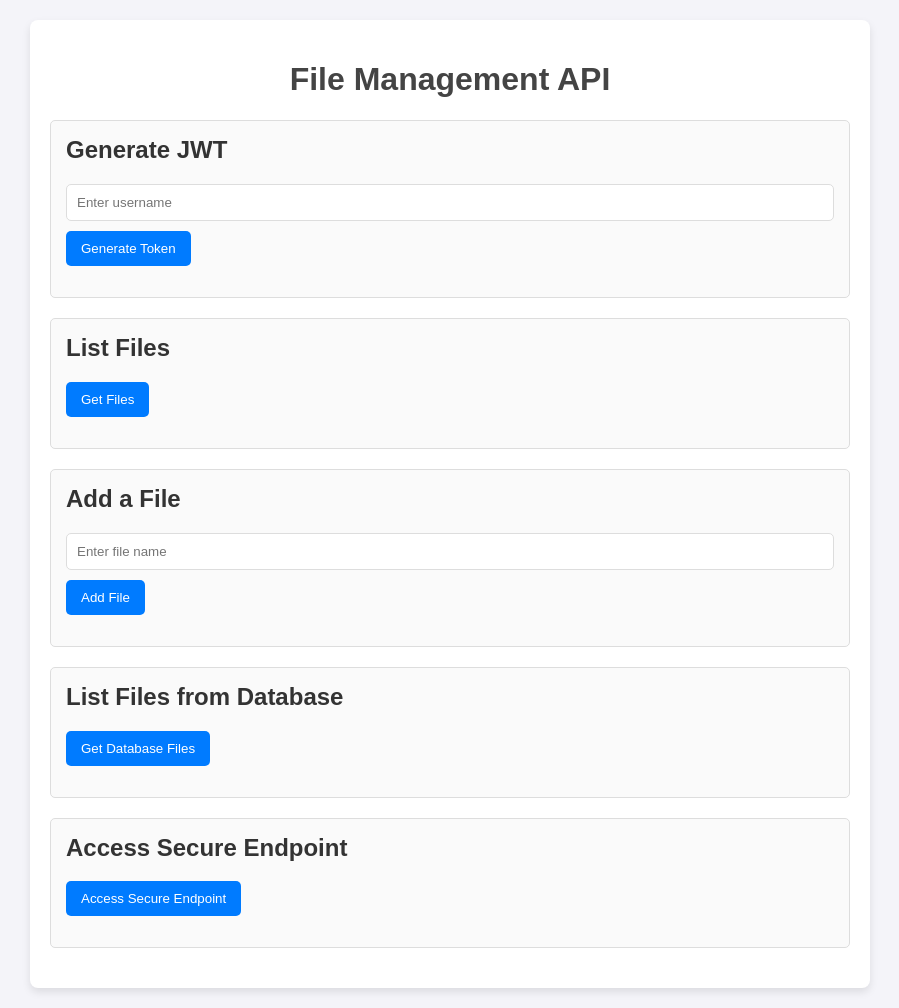
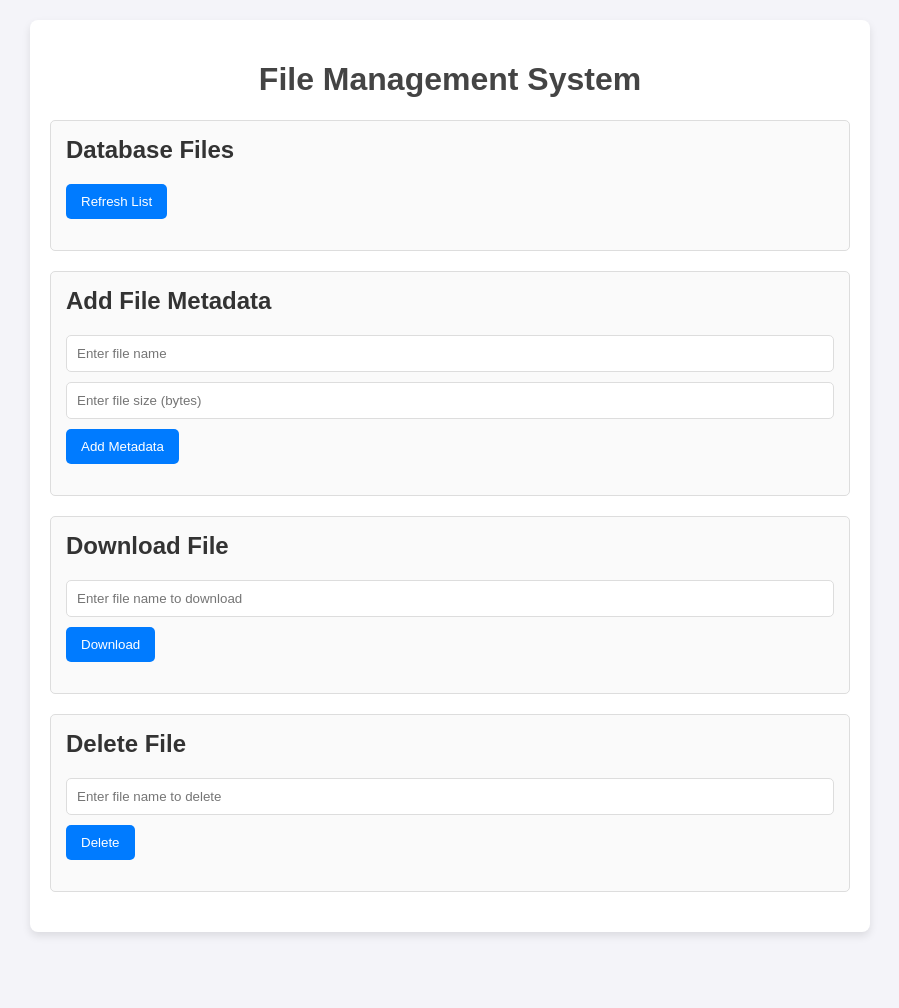
Before and after one commit to Rehjii-Martin/file-managment-API, a website: page public/index.html in a window 1280 px wide. Shown: the whole page, without its empty margins (190-1089 px from the left). After the commit the page ends 952 px from the top, so only its background shows below. Drawn offline with Linux system fonts and the light colour scheme.

Commit message:
Adjusted UI, removed SQLite, added functionality to PostgreSQL

```diff
--- a/public/app.js
+++ b/public/app.js
@@ -1,87 +1,74 @@
 const API_URL = 'http://localhost:3000';
-let token = '';
 
-// Generate JWT
-function generateToken() {
-    const username = document.getElementById('username').value;
-    if (!username) {
-        alert('Please enter a username.');
-        return;
-    }
-    fetch(`${API_URL}/login`, {
-        method: 'POST',
-        headers: { 'Content-Type': 'application/json' },
-        body: JSON.stringify({ username })
-    })
-    .then(response => response.json())
-    .then(data => {
-        token = data.token;
-        document.getElementById('token-display').innerText = `Token: ${token}`;
-    })
-    .catch(err => console.error('Error generating token:', err));
-}
-
-// List Files
+// List files with metadata
 function listFiles() {
     fetch(`${API_URL}/files`)
         .then(response => response.json())
         .then(data => {
-            const filesList = document.getElementById('files-list');
-            filesList.innerHTML = '';
-            data.files.forEach(file => {
+            const fileList = document.getElementById('file-list');
+            fileList.innerHTML = ''; // Clear existing list
+            data.forEach(file => {
                 const li = document.createElement('li');
-                li.innerText = file;
-                filesList.appendChild(li);
+                li.innerHTML = `
+                    <strong>Name:</strong> ${file.name} |
+                    <strong>Size:</strong> ${file.size} bytes |
+                    <strong>Uploaded:</strong> ${file.upload_date}
+                `;
+                fileList.appendChild(li);
             });
         })
-        .catch(err => console.error('Error fetching files:', err));
+        .catch(err => console.error('Error listing files:', err));
 }
 
-// Add File to SQLite
+// Add file metadata
 function addFile() {
-    const filename = document.getElementById('filename').value;
-    if (!filename) {
-        alert('Please enter a file name.');
+    const name = document.getElementById('file-name').value;
+    const size = document.getElementById('file-size').value;
+
+    if (!name || !size) {
+        alert('Please enter both name and size.');
         return;
     }
+
     fetch(`${API_URL}/add-file`, {
         method: 'POST',
         headers: { 'Content-Type': 'application/json' },
-        body: JSON.stringify({ name: filename })
+        body: JSON.stringify({ name, size: parseInt(size, 10) })
     })
         .then(response => response.text())
         .then(data => {
             document.getElementById('add-file-response').innerText = data;
+            listFiles(); // Refresh the list
         })
         .catch(err => console.error('Error adding file:', err));
 }
 
-// List Files from PostgreSQL
-function listDbFiles() {
-    fetch(`${API_URL}/db-files`, {
-        headers: { Authorization: `Bearer ${token}` }
-    })
-    .then(response => response.json())
-    .then(data => {
-        const dbFilesList = document.getElementById('db-files-list');
-        dbFilesList.innerHTML = '';
-        data.forEach(file => {
-            const li = document.createElement('li');
-            li.innerText = `${file.id}: ${file.name}`;
-            dbFilesList.appendChild(li);
-        });
-    })
-    .catch(err => console.error('Error fetching database files:', err));
+// Download file
+function downloadFile() {
+    const name = document.getElementById('download-name').value;
+
+    if (!name) {
+        alert('Please enter a file name to download.');
+        return;
     }
 
-// Access Secure Endpoint
-function accessSecureEndpoint() {
-    fetch(`${API_URL}/secure-endpoint`, {
-        headers: { Authorization: `Bearer ${token}` }
-    })
+    window.location.href = `${API_URL}/download/${name}`;
+}
+
+// Delete file
+function deleteFile() {
+    const name = document.getElementById('delete-name').value;
+
+    if (!name) {
+        alert('Please enter a file name to delete.');
+        return;
+    }
+
+    fetch(`${API_URL}/delete/${name}`, { method: 'DELETE' })
         .then(response => response.text())
         .then(data => {
-        document.getElementById('secure-endpoint-response').innerText = data;
+            document.getElementById('delete-response').innerText = data;
+            listFiles(); // Refresh the list
         })
-    .catch(err => console.error('Error accessing secure endpoint:', err));
+        .catch(err => console.error('Error deleting file:', err));
 }
--- a/public/index.html
+++ b/public/index.html
@@ -1,6 +1,5 @@
 <!doctype html>
 <html lang="en">
-
   <head>
     <meta charset="UTF-8" />
     <meta name="viewport" content="width=device-width, initial-scale=1.0" />
@@ -10,41 +9,55 @@
 
   <body>
     <div class="container">
-        <h1>File Management API</h1>
+      <h1>File Management System</h1>
 
+      <!-- List Files -->
       <div class="section">
-            <h2>Generate JWT</h2>
-            <input type="text" id="username" placeholder="Enter username" />
-            <button onclick="generateToken()">Generate Token</button>
-            <p id="token-display"></p>
+        <h2>Database Files</h2>
+        <button onclick="listFiles()">Refresh List</button>
+        <ul id="file-list">
+          <!-- Files will be listed here dynamically -->
+        </ul>
       </div>
 
+      <!-- Add File Metadata -->
       <div class="section">
-            <h2>List Files</h2>
-            <button onclick="listFiles()">Get Files</button>
-            <ul id="files-list"></ul>
-        </div>
-
-        <div class="section">
-            <h2>Add a File</h2>
-            <input type="text" id="filename" placeholder="Enter file name" />
-            <button onclick="addFile()">Add File</button>
+        <h2>Add File Metadata</h2>
+        <input type="text" id="file-name" placeholder="Enter file name" />
+        <input
+          type="number"
+          id="file-size"
+          placeholder="Enter file size (bytes)"
+        />
+        <button onclick="addFile()">Add Metadata</button>
         <p id="add-file-response"></p>
       </div>
 
+      <!-- Download File -->
       <div class="section">
-            <h2>List Files from Database</h2>
-            <button onclick="listDbFiles()">Get Database Files</button>
-            <ul id="db-files-list"></ul>
+        <h2>Download File</h2>
+        <input
+          type="text"
+          id="download-name"
+          placeholder="Enter file name to download"
+        />
+        <button onclick="downloadFile()">Download</button>
+        <p id="download-response"></p>
       </div>
 
+      <!-- Delete File -->
       <div class="section">
-            <h2>Access Secure Endpoint</h2>
-            <button onclick="accessSecureEndpoint()">Access Secure Endpoint</button>
-            <p id="secure-endpoint-response"></p>
+        <h2>Delete File</h2>
+        <input
+          type="text"
+          id="delete-name"
+          placeholder="Enter file name to delete"
+        />
+        <button onclick="deleteFile()">Delete</button>
+        <p id="delete-response"></p>
       </div>
     </div>
+
     <script src="app.js"></script>
   </body>
-
 </html>
--- a/public/style.css
+++ b/public/style.css
@@ -65,4 +65,5 @@ li {
 
 p {
     color: #444;
+    font-style: italic;
 }
```
Also changed, not shown: server.js (+70 -104 lines), 1 other file. Lines whose indentation alone changed are shown as unchanged.
